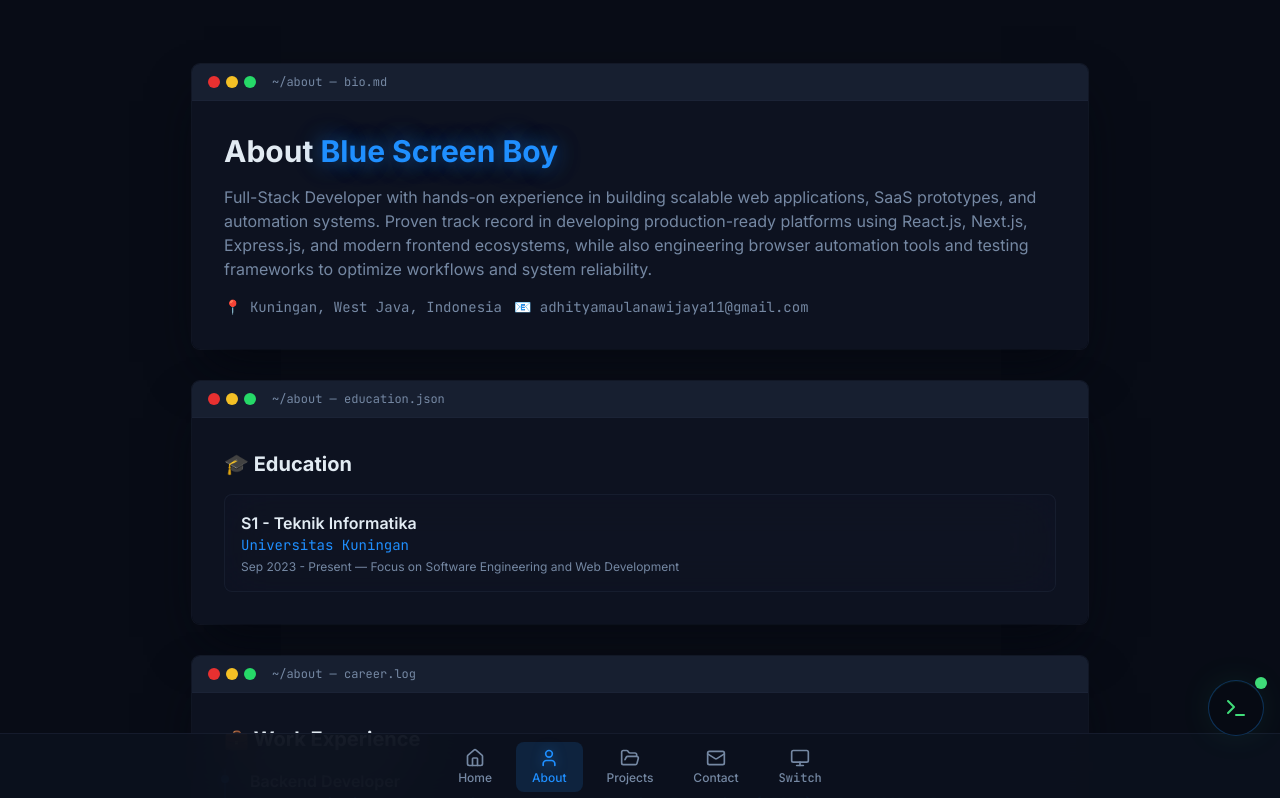
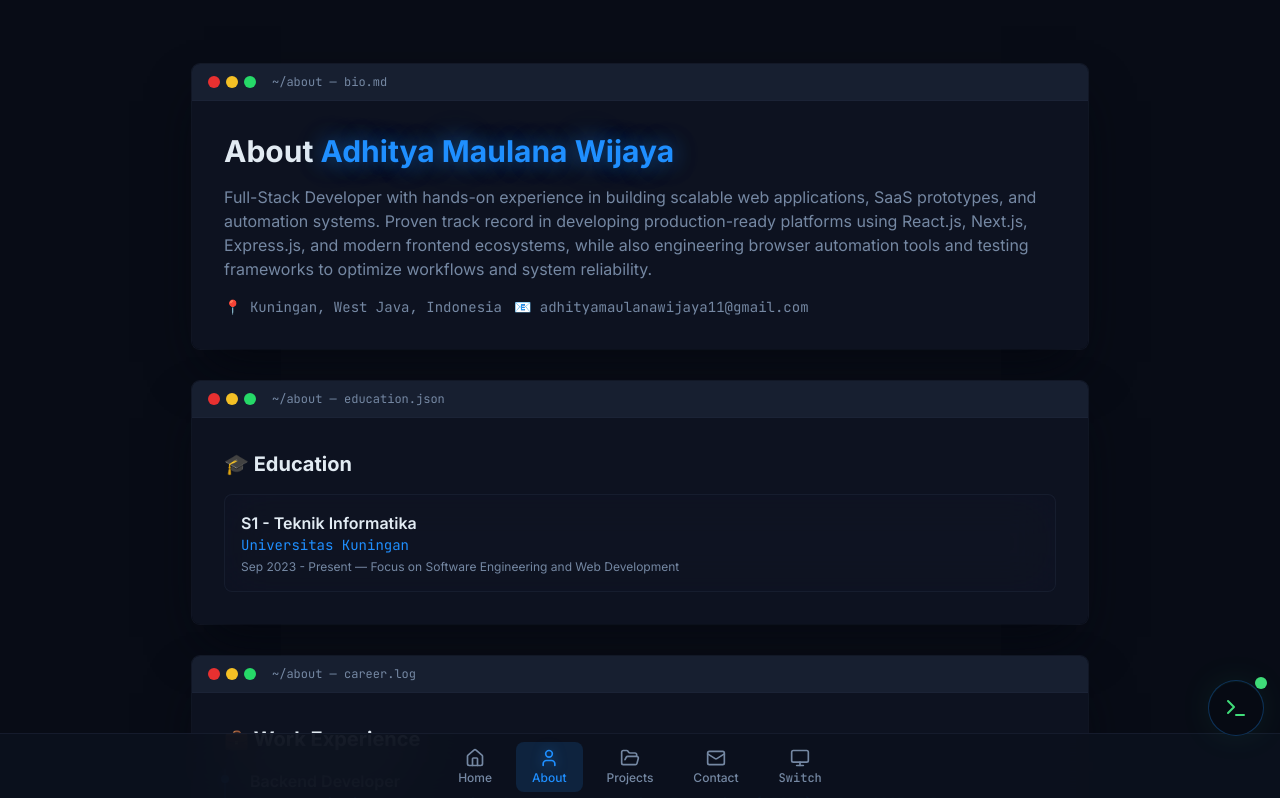
Before and after one commit to AdhityaMaulana11/Blue-Screen-Boy_Portfolio, a React (Vite) app: page /about in a window 1280 px wide. Shown: the top 798 px of the page. Built offline with nearby package versions, Linux system fonts and the light colour scheme; the HTML template or start-up script is replaced by a standard one.

Commit message:
change: alias to name

```diff
--- a/src/pages/About.tsx
+++ b/src/pages/About.tsx
@@ -47,7 +47,7 @@ const About = () => {
                 <h1 className="text-xl sm:text-2xl md:text-3xl font-bold">
                   About{" "}
                   <span className="text-primary text-glow">
-                    {personalInfo.alias}
+                    {personalInfo.name}
                   </span>
                   {devMode && (
                     <span className="animate-blink text-primary font-mono">
```
